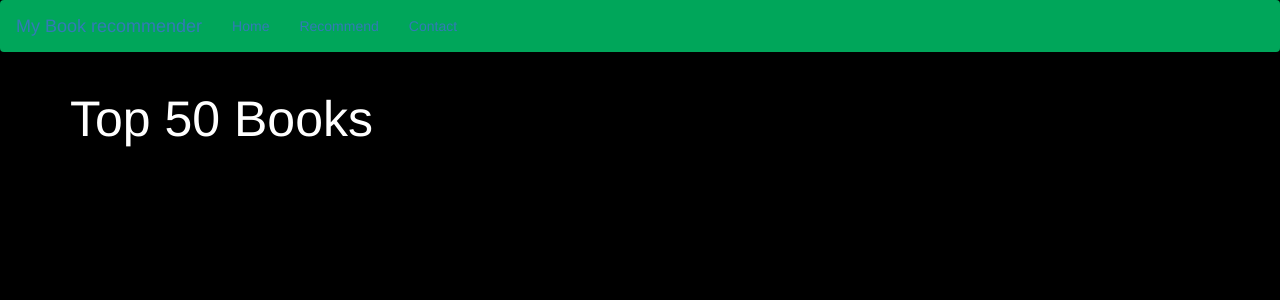
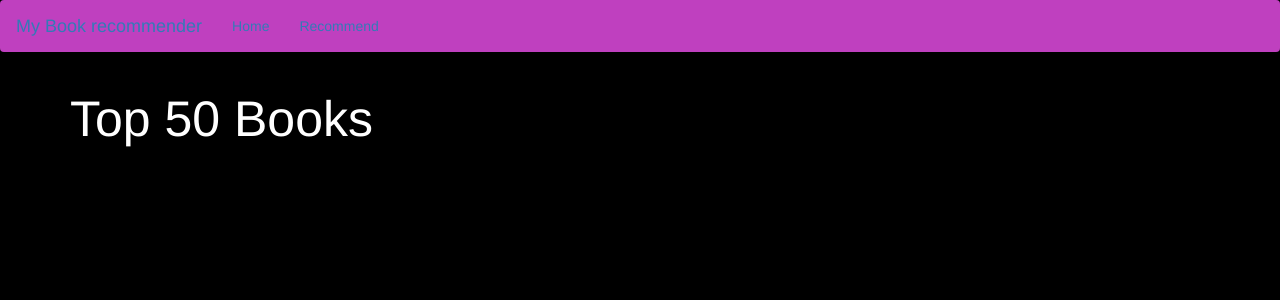
Before and after one commit to aniruddha26/Book-Recommendation, a Flask app: page / in a window 1280 px wide. Shown: the top 300 px of the page. Run offline with Flask 3, Linux system fonts and the light colour scheme; parts of the project's set-up code (start-up, migrations or seed data) failed here and were passed over.

Commit message:
update html

```diff
--- a/templates/index.html
+++ b/templates/index.html
@@ -14,12 +14,12 @@
 </style>
 <body style="background-color:black">
 
-    <nav class="navbar" style="background-color:#00a65a">
+    <nav class="navbar" style="background-color:#BF40BF">
         <a class="navbar-brand">My Book recommender</a>
         <ul class="nav navbar-nav">
-            <li><a href="/">Home</a></li>
-            <li><a href="/recommend">Recommend</a></li>
-            <li><a>Contact</a></li>
+            <li style="color:white;"><a href="/">Home</a></li>
+            <li style="color:green;"><a href="/recommend">Recommend</a></li>
+
         </ul>
     </nav>
 
--- a/templates/recommend.html
+++ b/templates/recommend.html
@@ -13,12 +13,12 @@
 </style>
 <body style="background-color:black">
 
-    <nav class="navbar" style="background-color:#00a65a">
+    <nav class="navbar" style="background-color:#BF40BF">
         <a class="navbar-brand">My Book recommender</a>
         <ul class="nav navbar-nav">
             <li><a href="/">Home</a></li>
             <li><a href="/recommend">Recommend</a></li>
-            <li><a>Contact</a></li>
+
         </ul>
     </nav>
 
```
